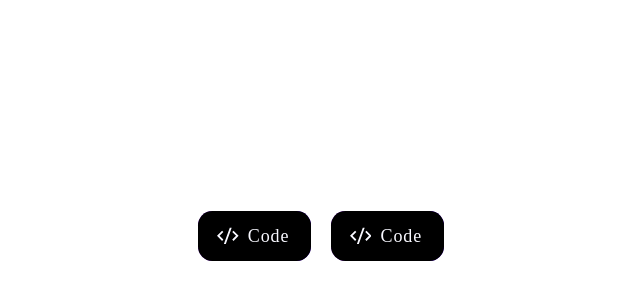
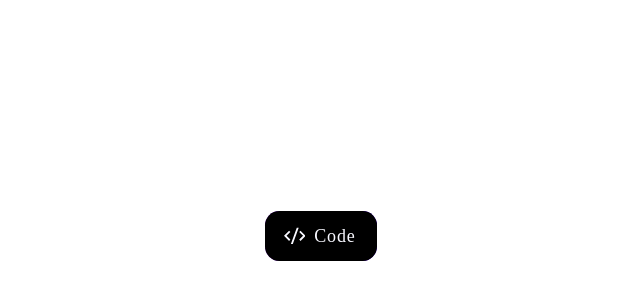
Before and after one commit to Tattzy25/button, a plain HTML site: page index.html in a window 1280 px wide. Shown: the part 164-464 px from the top of the page, without its empty margins (319-959 px from the left). Drawn offline with Linux system fonts and the light colour scheme.

Commit message:
36768798989897

```diff
--- a/index.html
+++ b/index.html
@@ -3,10 +3,9 @@
 <head>
     <meta charset="UTF-8" />
     <meta name="viewport" content="width=device-width, initial-scale=1.0" />
-    <title>Code Button UI</title>
     <style>
         * { margin: 0; padding: 0; box-sizing: border-box; }
-        body { display: flex; gap: 20px; align-items: center; justify-content: center; min-height: 100vh; background: transparent; }
+        body { display: flex; align-items: center; justify-content: center; min-height: 100vh; background: transparent; overflow: hidden; }
 
         .cssbuttons-io {
             position: relative;
@@ -22,53 +21,21 @@
             overflow: hidden;
         }
 
-        .cssbuttons-io svg {
-            width: 1.2em; height: 1.2em; margin-right: 0.5em;
-        }
+        .cssbuttons-io svg { width: 1.2em; height: 1.2em; margin-right: 0.5em; }
+        .cssbuttons-io span { position: relative; z-index: 10; transition: color 0.4s; display: inline-flex; align-items: center; padding: 0.8em 1.2em 0.8em 1.05em; }
+        .cssbuttons-io::before, .cssbuttons-io::after { position: absolute; top: 0; left: 0; width: 100%; height: 100%; z-index: 0; }
+        .cssbuttons-io::before { content: ""; background: #000; width: 120%; left: -10%; transform: skew(30deg); transition: transform 0.4s cubic-bezier(0.3, 1, 0.8, 1); }
+        .cssbuttons-io:hover::before { transform: translate3d(100%, 0, 0); }
+        .cssbuttons-io:active { transform: scale(0.95); }
 
-        .cssbuttons-io span {
-            position: relative;
-            z-index: 10;
-            transition: color 0.4s;
-            display: inline-flex;
-            align-items: center;
-            padding: 0.8em 1.2em 0.8em 1.05em;
-        }
-
-        .cssbuttons-io::before, .cssbuttons-io::after {
-            position: absolute; top: 0; left: 0; width: 100%; height: 100%; z-index: 0;
-        }
-
-        .cssbuttons-io::before {
-            content: ""; background: #000; width: 120%; left: -10%; transform: skew(30deg); transition: transform 0.4s cubic-bezier(0.3, 1, 0.8, 1);
-        }
-
-        .cssbuttons-io:hover::before {
-            transform: translate3d(100%, 0, 0);
-        }
-
-        .cssbuttons-io:active {
-            transform: scale(0.95);
-        }
-
-        .cssbuttons-io.loading span::after {
-            content: ""; display: inline-block; width: 0.8em; height: 0.8em; border: 2px solid rgba(255,255,255,0.4); border-top-color: #fff; border-radius: 50%; margin-left: 0.6em; animation: spin 0.6s linear infinite;
-        }
+        .cssbuttons-io.loading span::after { content: ""; display: inline-block; width: 0.8em; height: 0.8em; border: 2px solid rgba(255,255,255,0.4); border-top-color: #fff; border-radius: 50%; margin-left: 0.6em; animation: spin 0.6s linear infinite; }
         @keyframes spin { to { transform: rotate(360deg); } }
     </style>
 </head>
 <body>
 
-    <button class="cssbuttons-io" onclick="callZohoFlow(this, 'Button_1')">
-        <span>
-            <svg viewBox="0 0 24 24" xmlns="http://w3.org">
-                <path d="M0 0h24v24H0z" fill="none"></path>
-                <path d="M24 12l-5.657 5.657-1.414-1.414L21.172 12l-4.243-4.243 1.414-1.414L24 12zM2.828 12l4.243 4.243-1.414 1.414L0 12l5.657-5.657L7.07 7.757 2.828 12zm6.96 9H7.66l6.552-18h2.128L9.788 21z" fill="currentColor"></path>
-            </svg> Code
-        </span>
-    </button>
-
-    <button class="cssbuttons-io" onclick="callZohoFlow(this, 'Button_2')">
+    <!-- ONLY ONE BUTTON INSTANCE HERE -->
+    <button class="cssbuttons-io" onclick="callZohoFlow(this, 'Main_Code_Trigger')">
         <span>
             <svg viewBox="0 0 24 24" xmlns="http://w3.org">
                 <path d="M0 0h24v24H0z" fill="none"></path>
@@ -78,7 +45,7 @@
     </button>
 
     <script>
-        const ENDPOINT_URL = "https://flow.zoho.com/916614704/flow/webhook/incoming?zapikey=1001.056cce6bef5f18c7cef879e64d6b10c8.86bd8d4d9b305a711aa47a7de38a7d45&isdebug=true";
+        const ENDPOINT_URL = "https://flow.zoho.com/916614704/flow/webhook/incoming?zapikey=1001.5f14221452505497e566ce32b2d990dc.3959af0b4aa2a82d23a89186e31de667&isdebug=true";
 
         window.TrackingState = {
             SOURCE_ID: "",
@@ -114,14 +81,8 @@
                     headers: DYNAMIC_HEADERS,
                     body: JSON.stringify({})
                 });
-
-                if (response.ok) {
-                    console.log(`Success: Dispatched ${buttonIdentifier}`);
-                } else {
-                    console.error("Server Error:", response.status);
-                }
             } catch (err) {
-                console.error("Network Error:", err);
+                console.error(err);
             } finally {
                 btnElement.disabled = false;
                 btnElement.classList.remove("loading");
```
